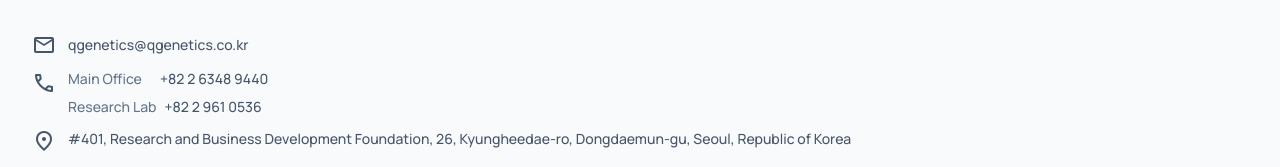
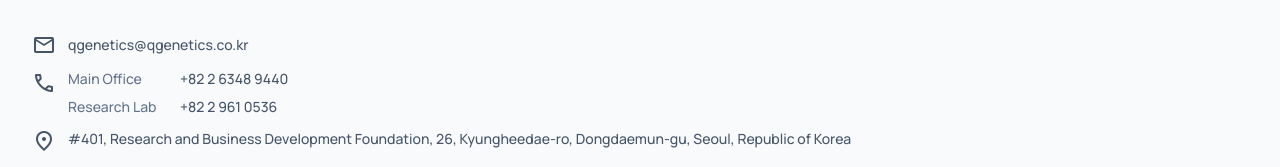
Before and after one commit to layerrama/qgenetics-website-renewal, a Next.js app: page / in a window 1280 px wide. Shown: the part 3607-3774 px from the top of the page. Built offline with nearby package versions, Linux system fonts and the light colour scheme; a web font is replaced by a local one.

Commit message:
Align footer contact numbers

```diff
--- a/src/components/Footer.tsx
+++ b/src/components/Footer.tsx
@@ -47,7 +47,7 @@ export default function Footer() {
                     className="flex items-center gap-2 text-sm font-medium transition-colors hover:text-primary dark:hover:text-primary"
                     href={phoneHref}
                   >
-                    <span className="min-w-[84px] text-slate-500 dark:text-slate-400">{phone.label}</span>
+                    <span className="w-[104px] shrink-0 text-slate-500 dark:text-slate-400">{phone.label}</span>
                     <span>{phone.number}</span>
                   </a>
                 );
```
